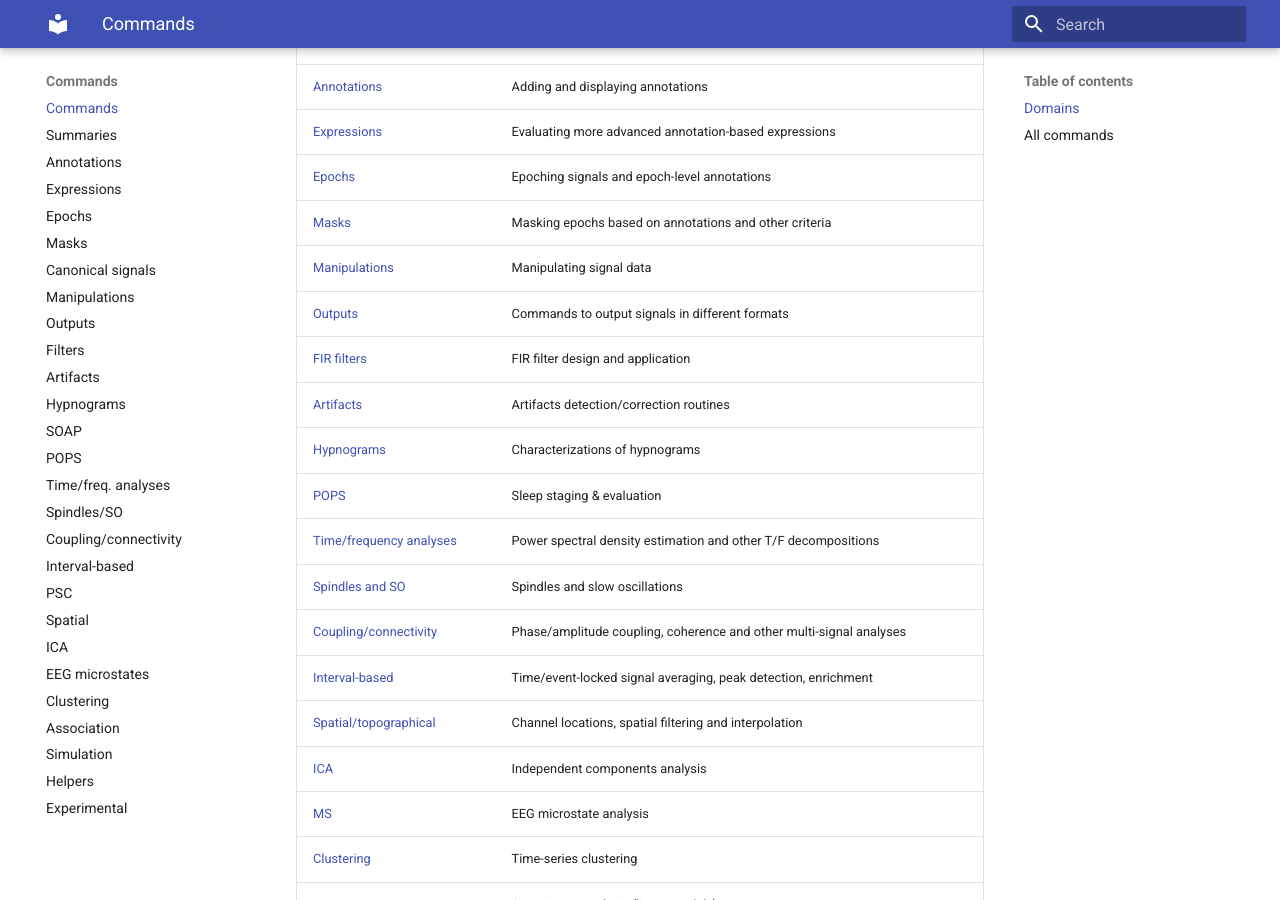
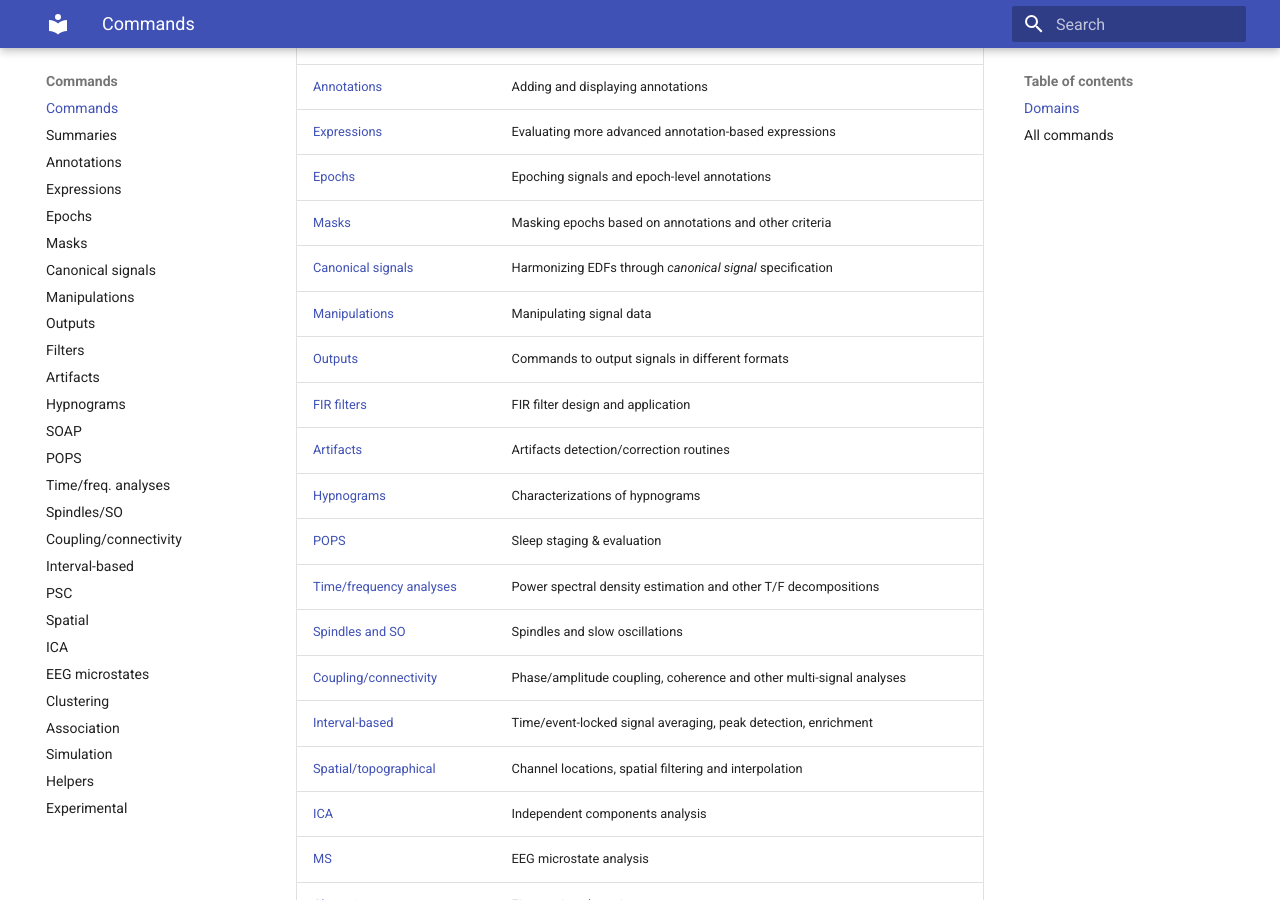
Before and after one commit to remnrem/luna-doc, an MkDocs documentation site: the page built from docs/ref/index.md, in a window 1280 px wide and 900 px high, scrolled down 490 px. Built offline with MkDocs 1.6.1 and Material for MkDocs 9.7.7, drawn with Linux system fonts in a browser that asks for light colours.

Commit message:
added canonical link

```diff
--- a/docs/ref/index.md
+++ b/docs/ref/index.md
@@ -22,6 +22,7 @@ see _lunaC_'s [help function](../luna/args.md#help).
 |[Expressions](evals.md)           | Evaluating more advanced annotation-based expressions |
 |[Epochs](epochs.md)               | Epoching signals and epoch-level annotations |
 |[Masks](masks.md)                 | Masking epochs based on annotations and other criteria |
+|[Canonical signals](canonical.md) | Harmonizing EDFs through _canonical signal_ specification |
 |[Manipulations](manipulations.md) | Manipulating signal data |
 |[Outputs](outputs.md)             | Commands to output signals in different formats |
 |[FIR filters](fir-filters.md)     | FIR filter design and application |
--- a/mkdocs.yml
+++ b/mkdocs.yml
@@ -109,6 +109,7 @@ nav:
 
  - Vignettes:
     - 'Index' : 'vignettes/index.md'
+    - 'SOAP/POPS staging' : 'vignettes/soap-pops.md'
     - 'EEG microstates' : 'vignettes/microstates.md'
     - 'Artifacts' : 'vignettes/chep.md'
     - 'EDF+D & annotations' : 'vignettes/annots.md'
```
